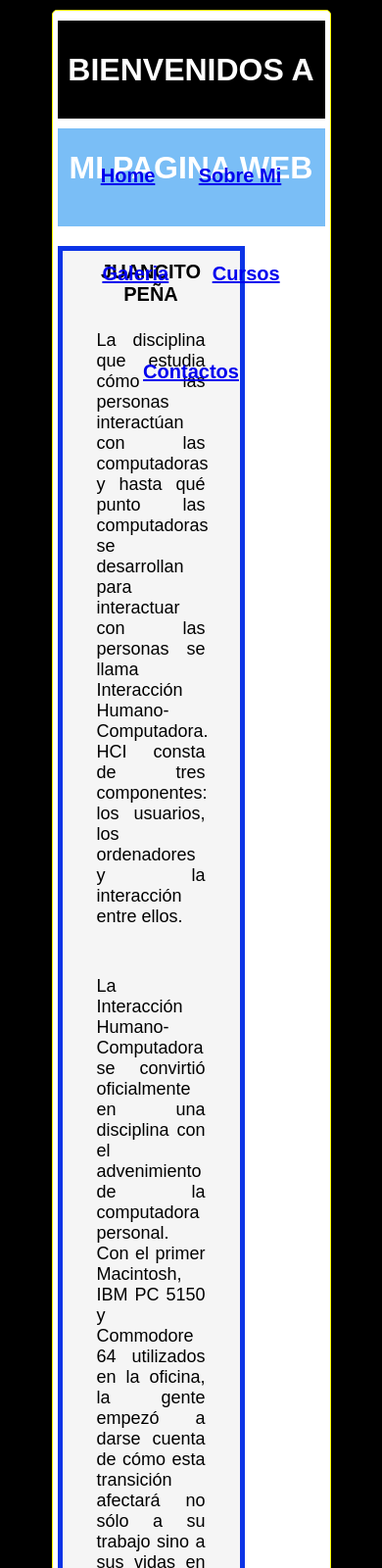
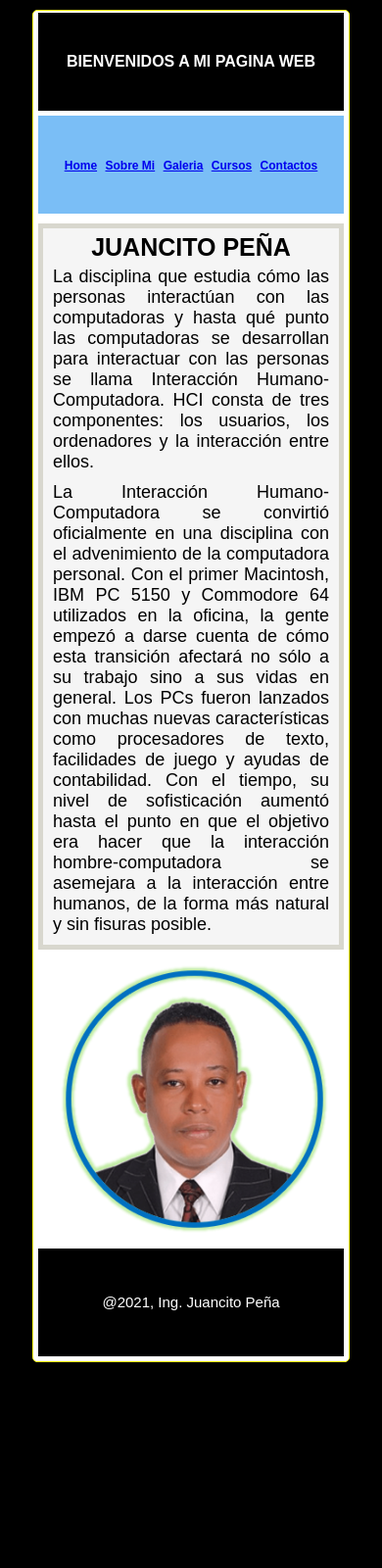
Before and after one commit to JUANCITOPENA/MiniBlog, a plain HTML site: page sobremi.html in a window 390 px wide. Shown: the top 1600 px of the page at 98% size. After the commit the page ends 1400 px from the top, so only its background shows below. Drawn offline with Linux system fonts and the light colour scheme.

Commit message:
Nuevos Cambios, Responsive CSS
Nuevos Cambios, Responsive  CSS

```diff
--- a/style.css
+++ b/style.css
@@ -32,6 +32,7 @@ body{
 header{
     color: white;
     text-align: center;
+    font-size: 14PX;
     background-color: black;
     width: 100%;
     height: 100px;
@@ -39,6 +40,7 @@ header{
     margin-top: 10px;
     margin-bottom: 10px;
 }
+
 
 /* REGLA PARA EL FORMATO DEL NAV O NAVEGACION O MENUS  */
 nav{
@@ -177,3 +179,177 @@ footer p{
     text-align: center;
     line-height: 100px;
 }
+
+
+@media (min-width: 320px) and (max-width: 768px) {
+
+
+/* REGLA PARA EL FORMATO DEL CONTENEDOR PRINCIPAL  */
+.container{
+    width: 80%;
+    height: 100%;
+    margin:0px auto;
+    border-radius: 5px;
+    border: 1px solid yellow;
+    padding-left: 5px;
+    padding-right: 5px;
+    background-color:#FFFFFF;
+    margin-top: 10px;
+    margin-bottom: 10px;
+}
+
+/* REGLA PARA EL FORMATO DEL HEADER O ENCABEZADO  */
+header{
+    color: white;
+    text-align: center;
+    background-color: black;
+    width: 100%;
+    height: 100px;
+    line-height: 100px ;
+    margin-top: 2px;
+    margin-bottom: 2px;
+}
+header h1{
+    font-size: 16px;
+    font-weight: bold;
+}
+/* REGLA PARA EL FORMATO DEL NAV O NAVEGACION O MENUS  */
+nav{
+    width: 100%;
+    height: auto;
+    background-color:rgb(122, 190, 246);
+    line-height: 100px;
+    text-align: center;
+    margin-top: 5px;
+    margin-bottom: 5px;
+}
+
+nav ul li{
+    display: inline-block;
+    list-style: none;
+    padding: 1px;
+    margin: 1px;
+    line-height:50% ;
+    font-size: 12px;
+    font-weight: bold;
+    font-family: Arial, Helvetica, sans-serif;
+
+}
+
+/* REGLA PARA EL FORMATO SECTION O LA PARTE DE CONTENIDO  */
+
+#contenido{
+    width: 100%;
+    height:100%;
+    background-color: rgb(216, 215, 206);
+    float: left;
+    margin-top: 5px;
+    margin-right: 5px;
+
+}
+
+/* REGLA PARA EL FORMATO DEL TITULO H2 EN EL SECTION */
+#contenido h2{
+    font-size:25px;
+    text-align: center;
+    color: black;
+    background-color: whitesmoke;
+
+}
+/* REGLA PARA EL FORMATO DEL ARTICLE O ARTICULOS O SECCIONES DE NOTICIAS 1  */
+
+.parrafo{
+    font-size: 18px;
+    text-align: justify;
+    color: black;
+    margin:5px;
+    background-color: whitesmoke;
+    padding: 5px;
+}
+
+p{
+    font-size: 18px;
+    text-align: justify;
+    color: black;
+     margin: 15px, 1px, 15px ,1px;
+     padding: 5px;
+}
+
+/* REGLA PARA EL FORMATO DEL ARTICLE O ARTICULOS O SECCIONES DE NOTICIAS 1  */
+.parrafo1{
+    font-size: 20px;
+    text-align: justify;
+    line-height: 30px;
+    color: white;
+    background-color: whitesmoke;
+    margin:10px;
+}
+
+/* REGLA PARA EL FORMATO DEL ARTICLE O ARTICULOS O SECCIONES DE NOTICIAS 1  */
+.parrafo2{
+    font-size: 20px;
+    text-align: justify;
+    line-height: 20px;
+    color: white;
+    background-color: whitesmoke;
+    margin:10px;
+}
+
+img{
+    display:block;
+    width: 90%;
+    height: auto;
+    margin: 5px;
+    padding: 5px;
+    margin-left: auto;
+    margin-right: auto;
+
+}
+
+/* REGLA PARA EL FORMATO ASIDE O SECCION DE PUBLICIDAD O NOTICIAS RELEVANTESS */
+aside{
+    width: 98%;
+    height: 100%;
+    background-color: grey;
+    float: right;
+    margin-top: 5px;
+}
+
+/* REGLA PARA EL FORMATO DEL H2 EN EL ASIDE */
+aside h2{
+    font-size:15px;
+    text-align: center;
+    line-height:Auto;
+    color: white;
+
+}
+
+.aside{
+    background-color: transparent;
+}
+/* REGLA PARA LIMPIAR LO FLOTADO EL DOCUMENTO  */
+.clearfix{
+    clear: both;
+}
+
+/* REGLA PARA EL FORMATO DEL PIE DE PAGINA O FOOTER*/
+footer{
+    width: 100%;
+    height: auto;
+    background-color: black;
+    line-height: 100px;
+    text-align: center;
+    margin-top: 5px;
+    margin-bottom: 5px;
+
+}
+/* REGLA PARA EL FORMATO DEL PARRAFO DEL PIE DE PAGINA O FOOTER*/
+footer p{
+    color: white;
+    font-size:15px;
+    text-align: center;
+    line-height: 100px;
+}
+
+
+}
```
